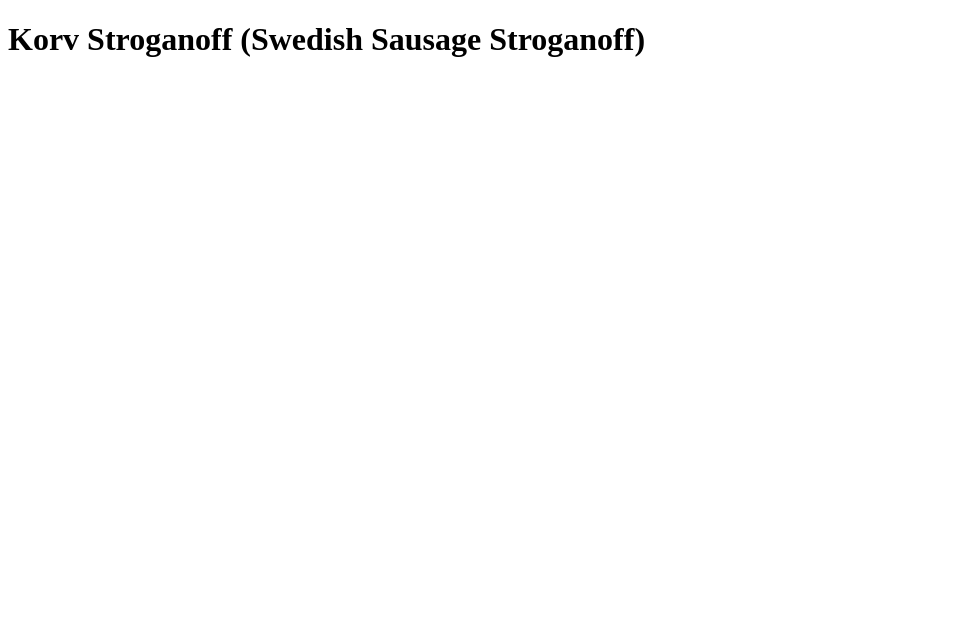
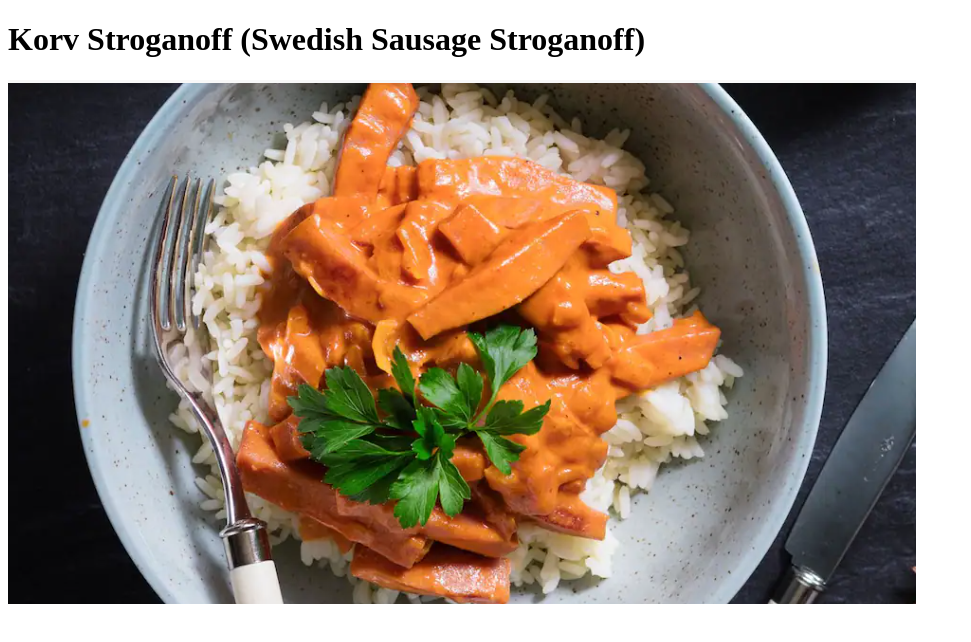
Before and after one commit to raina-lien/odin-recipes, a plain HTML site: page recipes/ks.html in a window 1280 px wide. Shown: the whole page, without its empty margins (0-971 px from the left). Drawn offline with Linux system fonts and the light colour scheme.

Commit message:
Add picture of korvstroganoff to img file and embed in recipe

```diff
--- a/recipes/ks.html
+++ b/recipes/ks.html
@@ -6,5 +6,7 @@
 </head>
 <body>
     <h1>Korv Stroganoff (Swedish Sausage Stroganoff)</h1>
+    <img src="../img/korvstroganoff.png" alt="Strips of sausage in a red tomato sauce on a bed of white rice with parsley on top. A fork lies to the left side of the bowl.">
+
 </body>
 </html>
```
Also changed, not shown: img/korvstroganoff.png (added).
